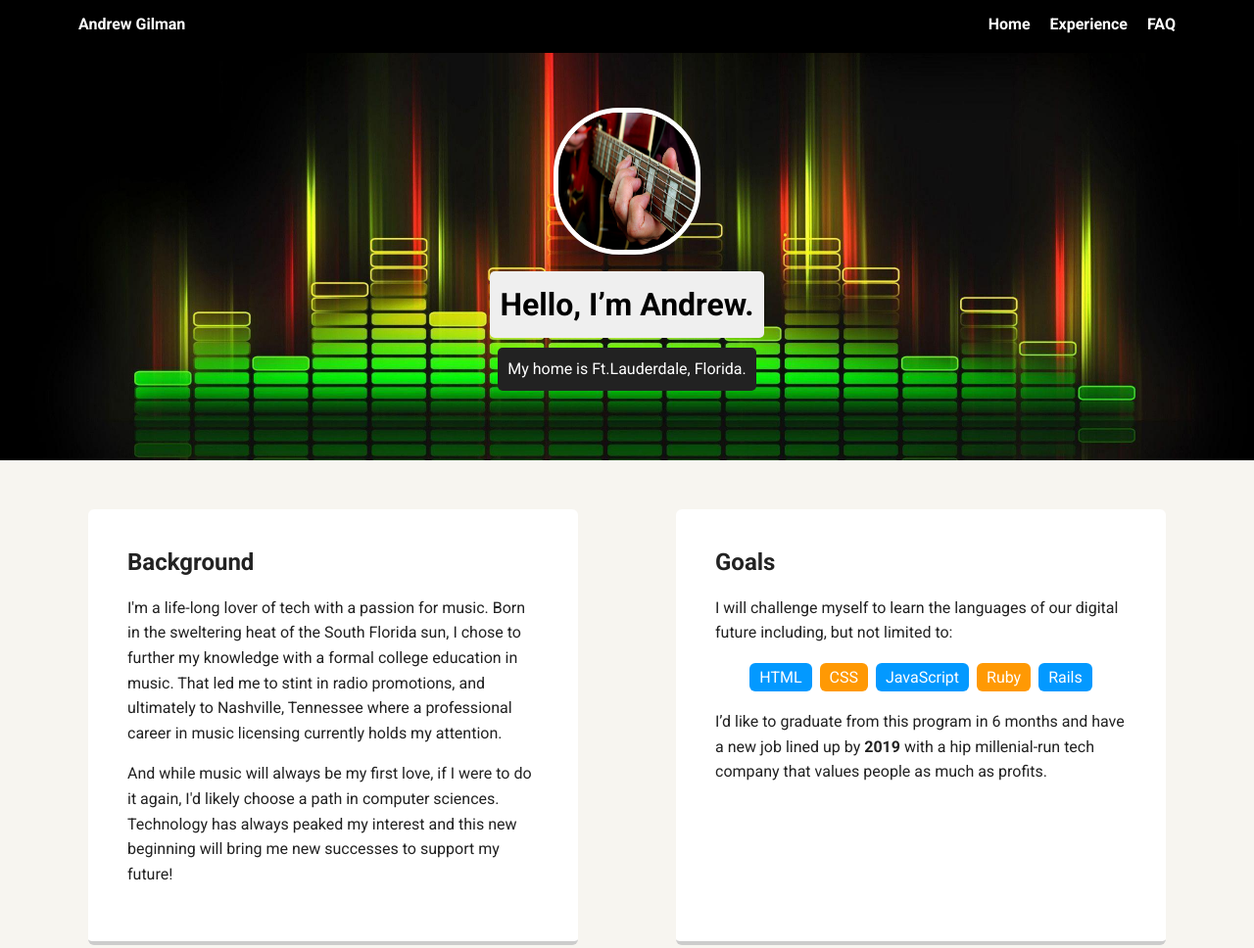
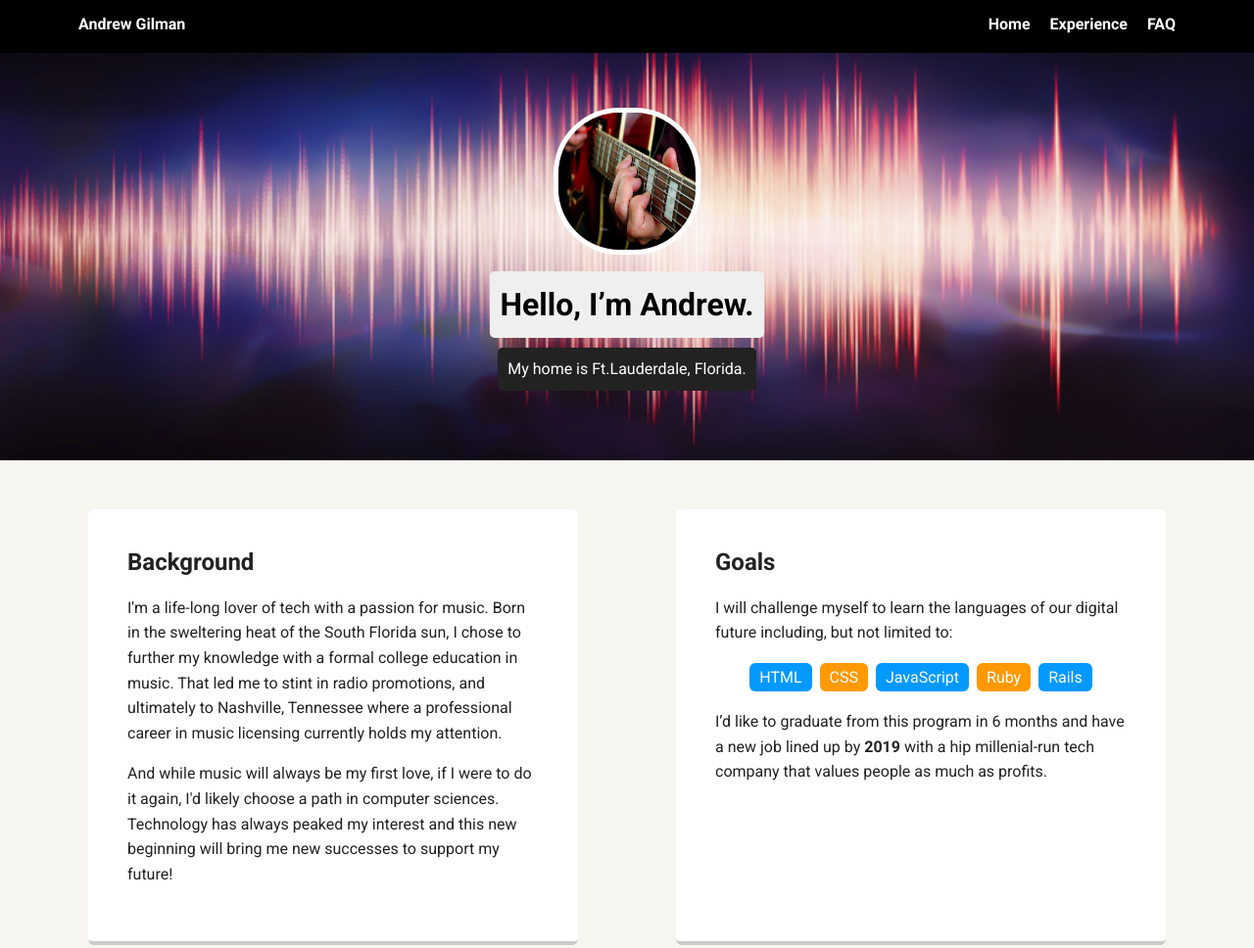
Before and after one commit to drewgilman/Techdegree-Project-1, a plain HTML site: page portfolio_update_v1/index.html in a window 1280 px wide. Shown: the top 968 px of the page at 98% size. Drawn offline with Linux system fonts and the light colour scheme; a web font is replaced by a local one.

Commit message:
removed bloat

```diff
--- a/portfolio_update_v1/styles.css
+++ b/portfolio_update_v1/styles.css
@@ -58,7 +58,7 @@ a:hover {
 
 header {
   text-align: center;
-  background: url('images/wave-2.jpg') no-repeat center center ;
+  background: url('images/header-image.jpg') no-repeat center center ;
   background-size: cover ;
   overflow: hidden;
   padding-top: 60px;
```
Also changed, not shown: portfolio_update_v1/images/me.png (deleted), portfolio_update_v1/images/portland.jpg (deleted), portfolio_update_v1/images/wave-2.jpg (deleted), portfolio_update_v1/images/wave.jpg (deleted).
